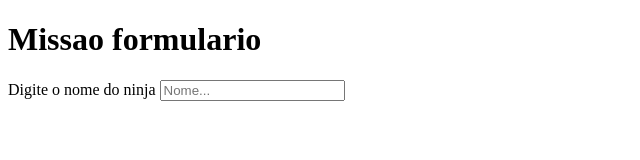
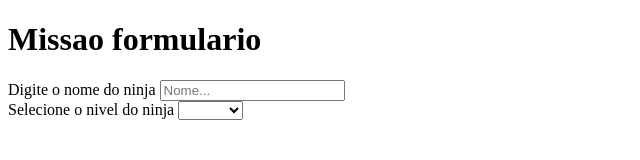
Before and after one commit to Murilow00/progresso-HTML, a plain HTML site: page pages/forms.html in a window 1280 px wide. Shown: the whole page, without its empty margins (0-640 px from the left). Drawn offline with Linux system fonts and the light colour scheme.

Commit message:
Finaliza parte dois da missao ninja

```diff
--- a/pages/forms.html
+++ b/pages/forms.html
@@ -12,7 +12,17 @@
         <form action="#">
             <div class="inputs">
                 <label for="nome">Digite o nome do ninja</label>
-                <input type="text" placeholder="Nome..." required/>
+                <input type="text" placeholder="Nome..." name="nome" required/>
+            </div>
+            <div class="rank">
+                <label for="rank">Selecione o nivel do ninja </label>
+                <select name="rank" id="rank">
+                    <option value="Selecione o nivel"></option>
+                    <option value="Genin"> Genin</option>
+                    <option value="Chunin"> Chunin </option>
+                    <option value="Jounin"> Jounin </option>
+                    <option value="Kage"> Kage </option>
+                </select>
             </div>
         </form>
     </section>
```
